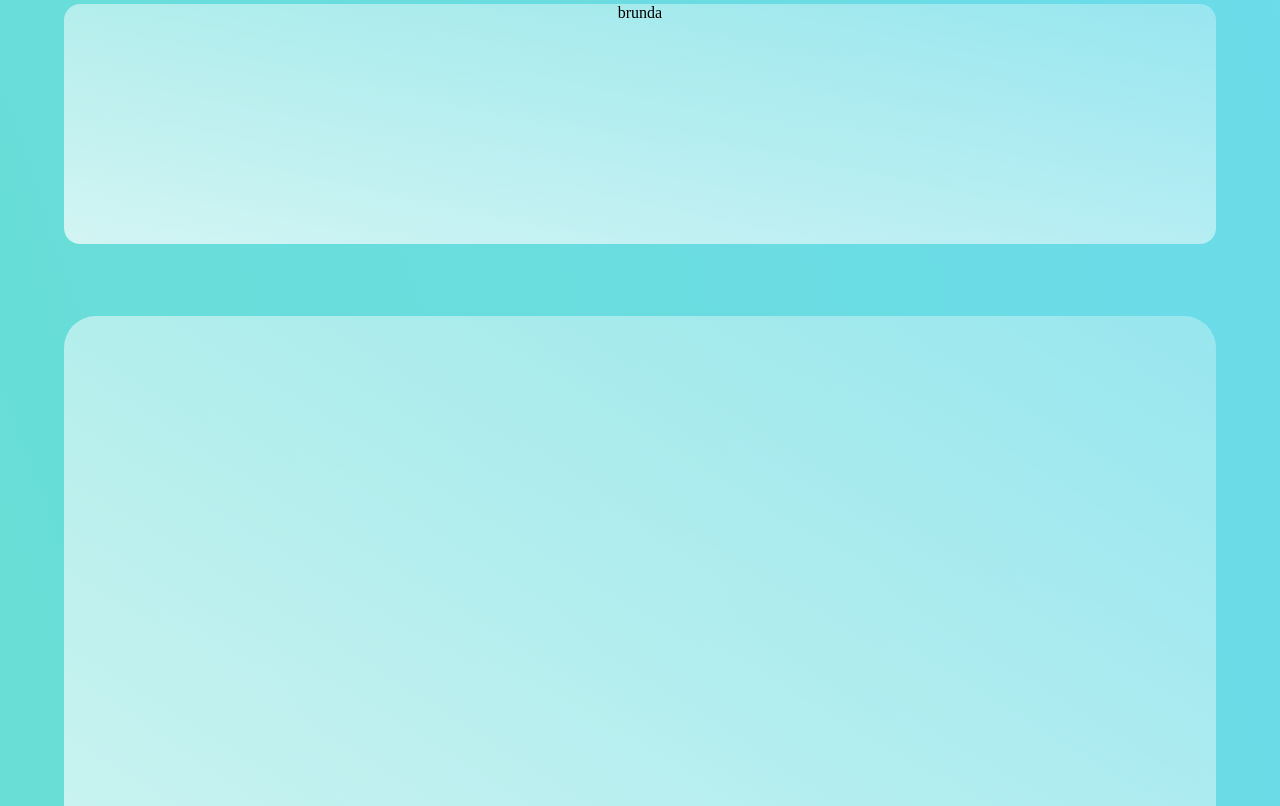
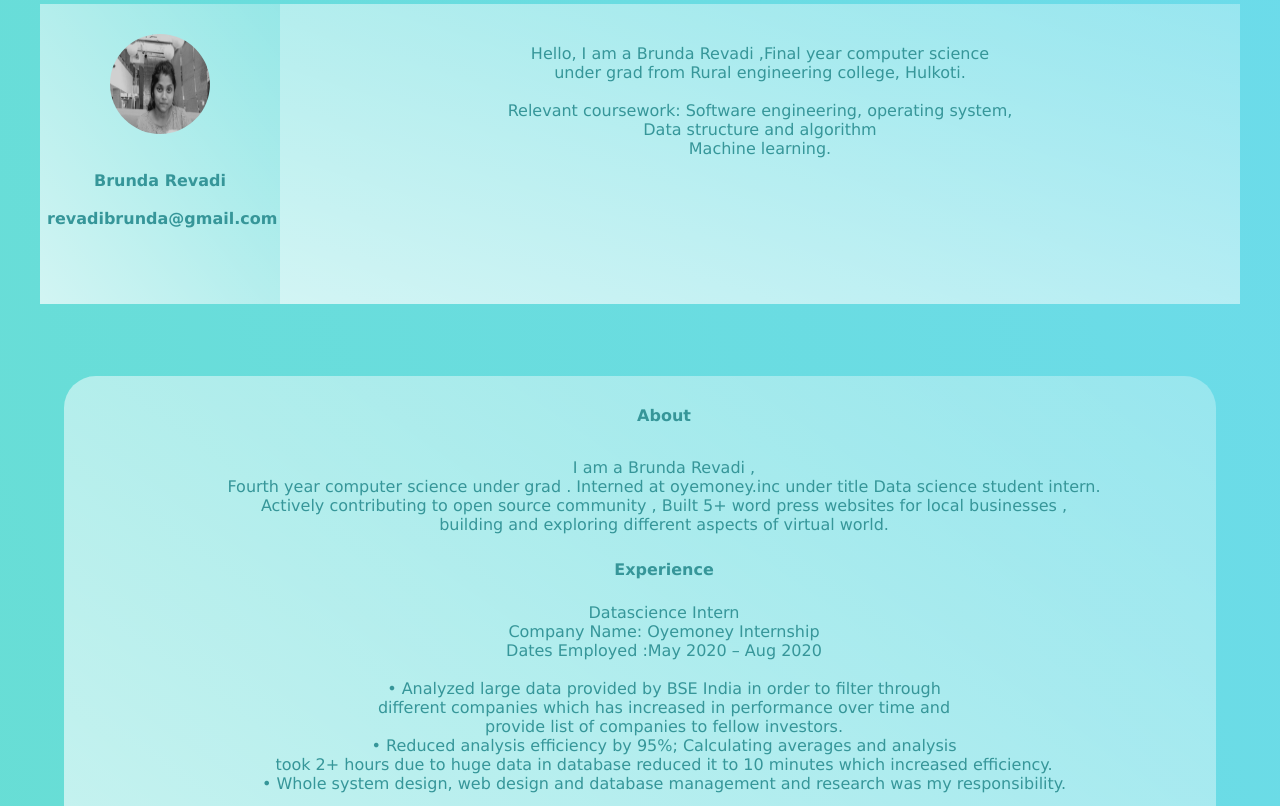
Before and after one commit to BrundaBR/portfolio, a plain HTML site: page index.html in a window 1280 px wide. Shown: the part 274-1080 px from the top of the page. Drawn offline with Linux system fonts and the light colour scheme.

Commit message:
structure

```diff
--- a/index.css
+++ b/index.css
@@ -98,32 +98,83 @@ h1,h2,h3{
 
 .Intro{
     display: grid;
-
+    grid-template-columns: 1fr 1fr;
+    display: flex;
     justify-content: center;
-
-    background: var(--glass);
-    width: 90%;
-    height: 30%;
-   margin:auto;
-   border-radius: 1rem;
+    align-content: center;
+    width: 1200px;
 
 }
 
 
+.sidebar{
+    background: var(--glass);
+    float: right;
+    margin: 0;
+    width:20%;
+    height:300px;
+    font-weight: var(--weight);
+
+}
+.exp-head{
+    color: var(--Textcolor);
+    font-family: var(--fam);
+}
+.profile{
+    padding: 30px;
+    width: 100px;
+    height: 100px;
+    border-radius: 100px;
+    background-size: cover;
+    display: block;
+}
+.content-intro{
+    background: var(--glass);
+    width: 80%;
+    height: 300px;
+    font-family: var(--fam);
+    color: var(--Textcolor);
+
+}
+.text-intro{
+    margin-top: 40px;
+}
+.sidebar-text{
+    padding: 7px;
+    color: var(--Textcolor);
+    font-weight: var(--weight);
+    font-family: var(--fam);
+
+}
 @media screen and (max-width: 1200px){
     .Intro,.sidebar,.content-intro{
         width:95%;
     }
-
     }
 
-
+.e-head{
+    font-weight: var(--weight);
+    color: var(--Textcolor);
+    font-family: var(--fam);
+    padding: 5px;
+}
+.about-head,.projects-head,.others-head,.contact-head{
+    font-family: var(--fam);
+    font-weight: var(--weight);
+    color: var(--Textcolor);
+    padding: 30px;
+}
+.about-content,.others-content{
+    font-family: var(--fam);
+    color: var(--Textcolor);
+    padding: 3px;
+}
 
 
 .s1{
 
     width: 90%;
-    height: 90%;
+    height: 100%;
     background: var(--glass);
     margin-top: 30px;
     border-radius: 2rem;
--- a/index.html
+++ b/index.html
@@ -1,6 +1,7 @@
 <html>
 <head>
     <link rel="stylesheet" href="index.css">
+    <link rel="stylesheet" href="path/to/font-awesome/css/font-awesome.min.css">
     <meta name="viewport" content="width=device-width, initial-scale=1.0">
     <title>Portfolio</title></head>
 <body>
@@ -17,18 +18,45 @@
 
 </div>
 <br>
+<center>
 <div class="Intro">
     <div class="sidebar">
-        brunda
+        <img class="profile" src="/images/profilecrop.jpg" alt="profile">
+        <p class="sidebar-text">Brunda Revadi<br><br>
+        revadibrunda@gmail.com</p>
+
 
     </div>
     <div class="content-intro">
-
-    </div>
+        <p class="text-intro">
+            Hello,
+            I am a Brunda Revadi ,Final year computer science <br>under grad from
+            Rural engineering college, Hulkoti.<br><br>
+            Relevant coursework: Software engineering, operating system,<br>
+            Data structure and algorithm <br>
+            Machine learning.</p></div>
 </div><br><br><br><br>
 <section class="s1">
     <div class="main-container">
-        <div class="about" id="about"></div>
+        <div class="about" id="about">
+            <P class="about-head">About</P>
+
+            <p class="about-content">I am a Brunda Revadi ,
+                <br>Fourth year computer science under grad . Interned at oyemoney.inc under title Data science student intern.<br> Actively contributing to open source community , Built 5+ word press websites for local businesses ,<br>building and exploring different aspects of virtual world.</p>
+                <br>
+                <p class="e-head">Experience<br></p>
+                <P class="exp-head"><br>
+                Datascience Intern<br>
+Company Name: Oyemoney Internship<br>
+Dates Employed :May 2020 – Aug 2020<br><br>
+
+• Analyzed large data provided by BSE India in order to filter through <br>different companies which has increased
+in performance over time and<br> provide list of companies to fellow investors.<br>
+• Reduced analysis efficiency by 95%; Calculating averages and analysis <br>took 2+ hours due to huge data in
+database reduced it to 10 minutes which increased efficiency.<br>
+• Whole system design, web design and database management and research was my responsibility.
+</P>
+        </div>
 
 
     </div>
@@ -37,21 +65,47 @@
 
 <section class="s2">
     <div class="main-container">
-        <h1>About</h1>
+        <div class="projects" id="projects">
+            <P class="projects-head">Projects</P>
+            <p class="projects-content"></p>
+        </div>
     </div>
 </section>
 
 <br><br><br>
 <section class="s1">
     <div class="main-container">
-        <h1>Projects</h1>
+        <div class="others" id="others">
+            <P class="others-head">Others</P>
+            <p class="others-content">
+                Technical Skills: <br>C, C++, MySQL, PHP, JavaScript, HTML/CSS; Proficient in Python; Django, pandas;
+<br>Certifications & Training :<br>Python for beginners, Datastrucure and Algorithms using python, Design Thinking
+,attended Lead Talash an entrepreneur hunt program.<br>
+
+Awards: Certified participant in National level paper presentation.
+<br>
+<br>
+Google Solution Challenge 2021<br>
+Google Feb 2021 – Mar 2021<br>
+• Led a team of fellow DSC group members to solve one of many UN goals.
+
+            </p>
+        </div>
     </div>
 </section>
 <br><br><br>
 
 <section class="s2">
     <div class="main-container">
-        <h1>contact</h1>
+        <div class="contact" id="contact">
+            <P class="contact-head">Contact</P>
+            <p class="contact-content">
+                <img class="twitter" href="" title="Twitter"/>
+                <img class="email" href="" title="Email"/><br>
+                <img class="linkedin" href="" title="Linkedin"/>
+                <img class="blog" href="" title="Personal Blogs"/>
+            </p>
+        </div>
     </div>
 </section>
 
@@ -60,7 +114,7 @@
 
 
 
-
+</center>
 
 
 
```
